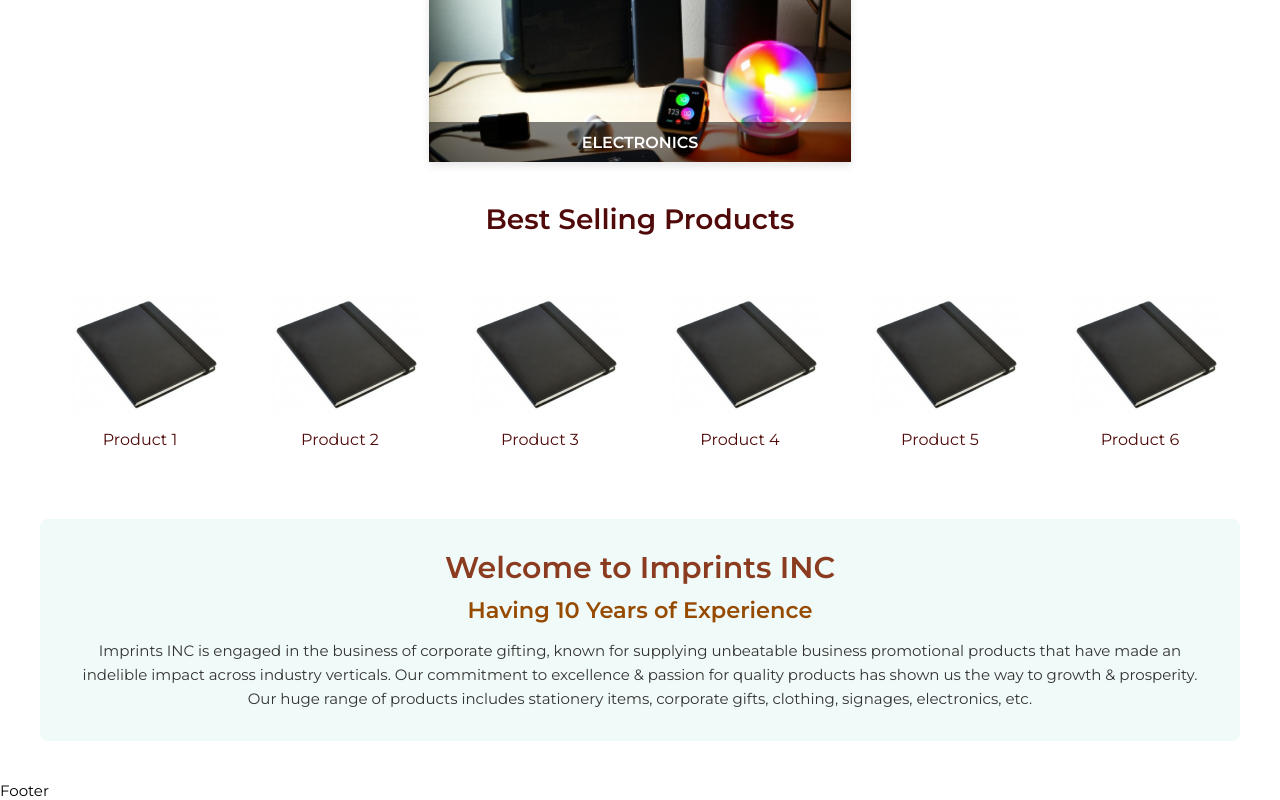
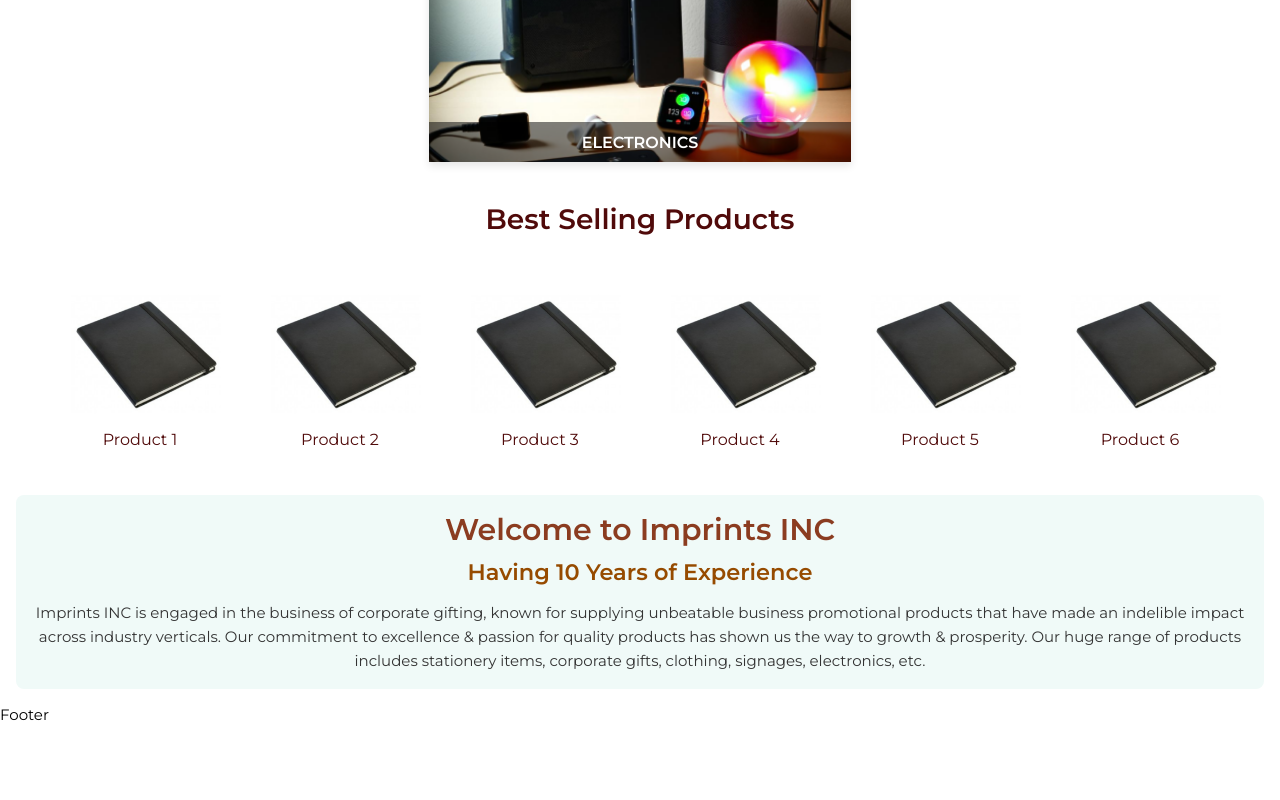
Before and after one commit to adityasharma0131/imprintsInc, a React (Vite) app in the folder client/: page / in a window 1280 px wide. Shown: the part 1191-1991 px from the top of the page. After the commit the page ends 1915 px from the top, so only its background shows below. Built offline with nearby package versions, Linux system fonts and the light colour scheme.

Commit message:
centered to the pages & about us section modification

```diff
--- a/client/src/index.css
+++ b/client/src/index.css
@@ -245,6 +245,15 @@
 }
 
 /*=============== HERO SECTION ===============*/
+
+.centerd {
+  height: 100vh;
+  width: 100%;
+  display: flex;
+  align-content: center;
+  justify-content: center;
+  align-items: center;
+}
 
 /* Hero Section */
 .homepage {
@@ -511,10 +520,10 @@
   display: flex;
   align-items: center;
   justify-content: center;
-  background-color: #f0faf8; /* Light background color for contrast */
-  padding: 30px; /* Adjusted padding for better spacing */
-  margin: 40px;
-  max-width: 100%; /* Constraining the maximum width */
+  background-color: #f0faf8;
+  padding: 1rem;
+  margin: 1rem;
+  max-width: 100%;
   border-radius: 8px;
 }
 
```
